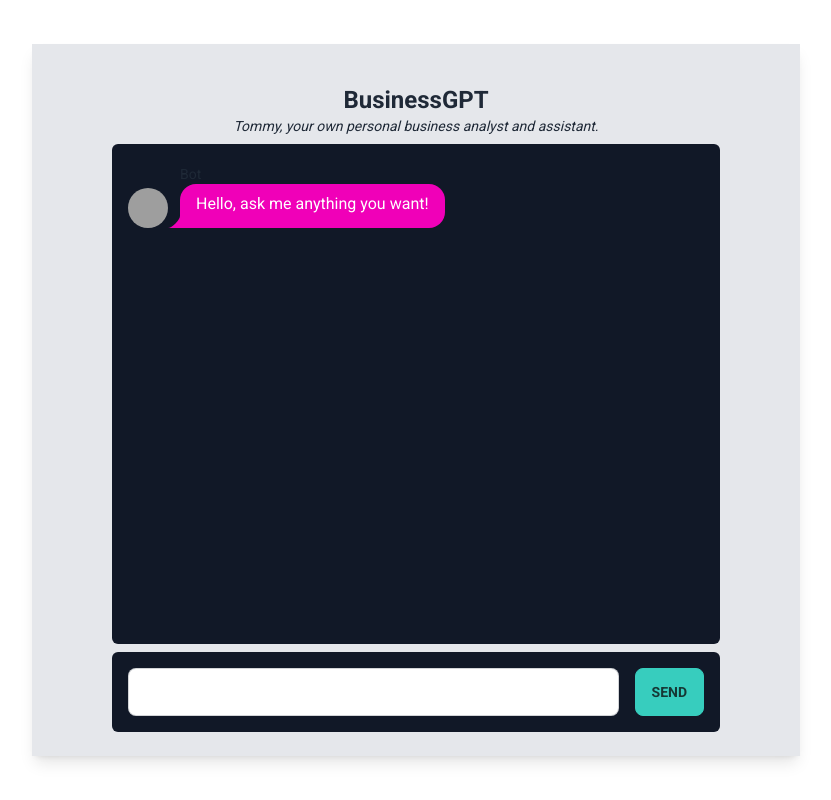
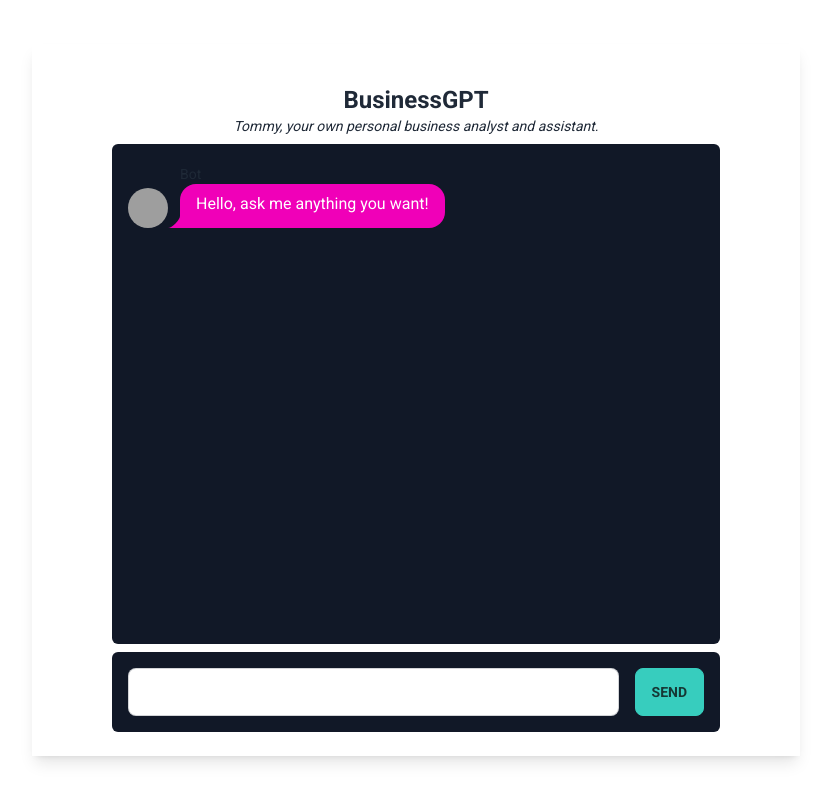
Before and after one commit to TheBolduc/businessgpt-final-v2, a SvelteKit app: page / in a window 1280 px wide. Shown: the whole page, without its empty margins (224-1055 px from the left). Built offline with nearby package versions, Linux system fonts and the light colour scheme; grey boxes are pictures that could not be loaded.

Commit message:
Update app.css

```diff
--- a/src/app.css
+++ b/src/app.css
@@ -13,5 +13,5 @@ body {
 }
 
 .chatbot-container {
-	@apply bg-gray-200;
+	@apply bg-white;
 }
```
